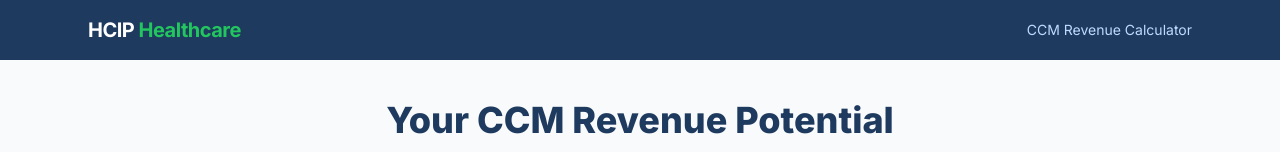
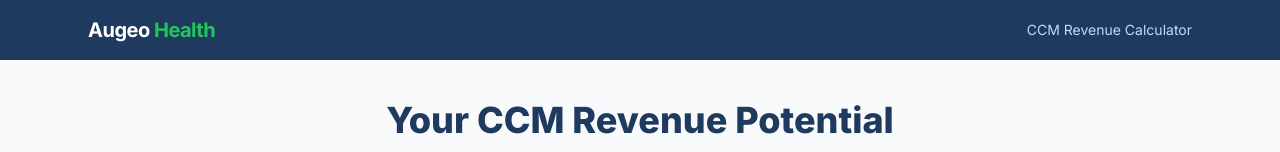
Before and after one commit to Agent-Artemis/ccm-revenue-calculator, a Next.js app: page /calculator in a window 1280 px wide. Shown: the top 152 px of the page. Built offline with nearby package versions, Linux system fonts and the light colour scheme.

Commit message:
rebrand: HCIP to Augeo Health

```diff
--- a/src/app/calculator/page.tsx
+++ b/src/app/calculator/page.tsx
@@ -225,7 +225,7 @@ export default function CalculatorPage() {
     doc.text("CCM Revenue Analysis", 20, 25);
     doc.setFontSize(10);
     doc.setTextColor(100);
-    doc.text(`Prepared by HCIP | ${new Date().toLocaleDateString()}`, 20, 33);
+    doc.text(`Prepared by Augeo Health | ${new Date().toLocaleDateString()}`, 20, 33);
     doc.setDrawColor(30, 58, 95);
     doc.line(20, 37, 190, 37);
     doc.setFontSize(14);
@@ -280,7 +280,7 @@ export default function CalculatorPage() {
     doc.text("https://cal.com/agentartemis/30-minutes-with-jeff-oldroyd", 20, 259);
     doc.setFontSize(8);
     doc.setTextColor(150);
-    doc.text("HCIP - Health Care Industry Partners | Confidential", 20, 280);
+    doc.text("Augeo Health | Confidential", 20, 280);
     doc.save("CCM-Revenue-Analysis.pdf");
   }, [inputs, results]);
 
@@ -290,7 +290,7 @@ export default function CalculatorPage() {
       <header className="bg-[#1e3a5f] text-white py-4">
         <div className="max-w-6xl mx-auto px-6 flex justify-between items-center">
           <div className="text-xl font-bold tracking-tight">
-            HCIP <span className="text-[#22c55e]">Healthcare</span>
+            Augeo <span className="text-[#22c55e]">Health</span>
           </div>
           <div className="text-sm text-blue-200">CCM Revenue Calculator</div>
         </div>
--- a/src/app/page.tsx
+++ b/src/app/page.tsx
@@ -28,7 +28,7 @@ export default function LandingPage() {
       <header className="bg-[#1e3a5f] text-white">
         <nav className="max-w-6xl mx-auto px-6 py-4 flex justify-between items-center">
           <div className="flex items-center gap-3">
-            <img src="/hcip-icon.jpg" alt="HCIP" className="h-8 w-8 rounded-full" />
+            <img src="/augeo-health-logo.jpg" alt="Augeo Health" className="h-8 w-8 rounded-full" />
             <span className="text-xl font-bold tracking-tight">Healthcare Industry Partners</span>
           </div>
           <button
--- a/src/app/rpm-calculator/page.tsx
+++ b/src/app/rpm-calculator/page.tsx
@@ -234,7 +234,7 @@ export default function RPMCalculatorPage() {
     doc.text("RPM Revenue Analysis", 20, 25);
     doc.setFontSize(10);
     doc.setTextColor(100);
-    doc.text(`Prepared by HCIP | ${new Date().toLocaleDateString()}`, 20, 33);
+    doc.text(`Prepared by Augeo Health | ${new Date().toLocaleDateString()}`, 20, 33);
     doc.setDrawColor(30, 58, 95);
     doc.line(20, 37, 190, 37);
     doc.setFontSize(14);
@@ -291,7 +291,7 @@ export default function RPMCalculatorPage() {
     doc.text("https://cal.com/agentartemis/30-minutes-with-jeff-oldroyd", 20, 266);
     doc.setFontSize(8);
     doc.setTextColor(150);
-    doc.text("HCIP - Health Care Industry Partners | Confidential", 20, 280);
+    doc.text("Augeo Health | Confidential", 20, 280);
     doc.save("RPM-Revenue-Analysis.pdf");
   }, [inputs, results]);
 
@@ -300,7 +300,7 @@ export default function RPMCalculatorPage() {
       <header className="bg-[#1e3a5f] text-white py-4">
         <div className="max-w-6xl mx-auto px-6 flex justify-between items-center">
           <div className="text-xl font-bold tracking-tight">
-            HCIP <span className="text-[#0891b2]">Healthcare</span>
+            Augeo <span className="text-[#0891b2]">Health</span>
           </div>
           <div className="text-sm text-blue-200">RPM Revenue Calculator</div>
         </div>
```
Also changed, not shown: public/augeo-health-logo.jpg (added).
